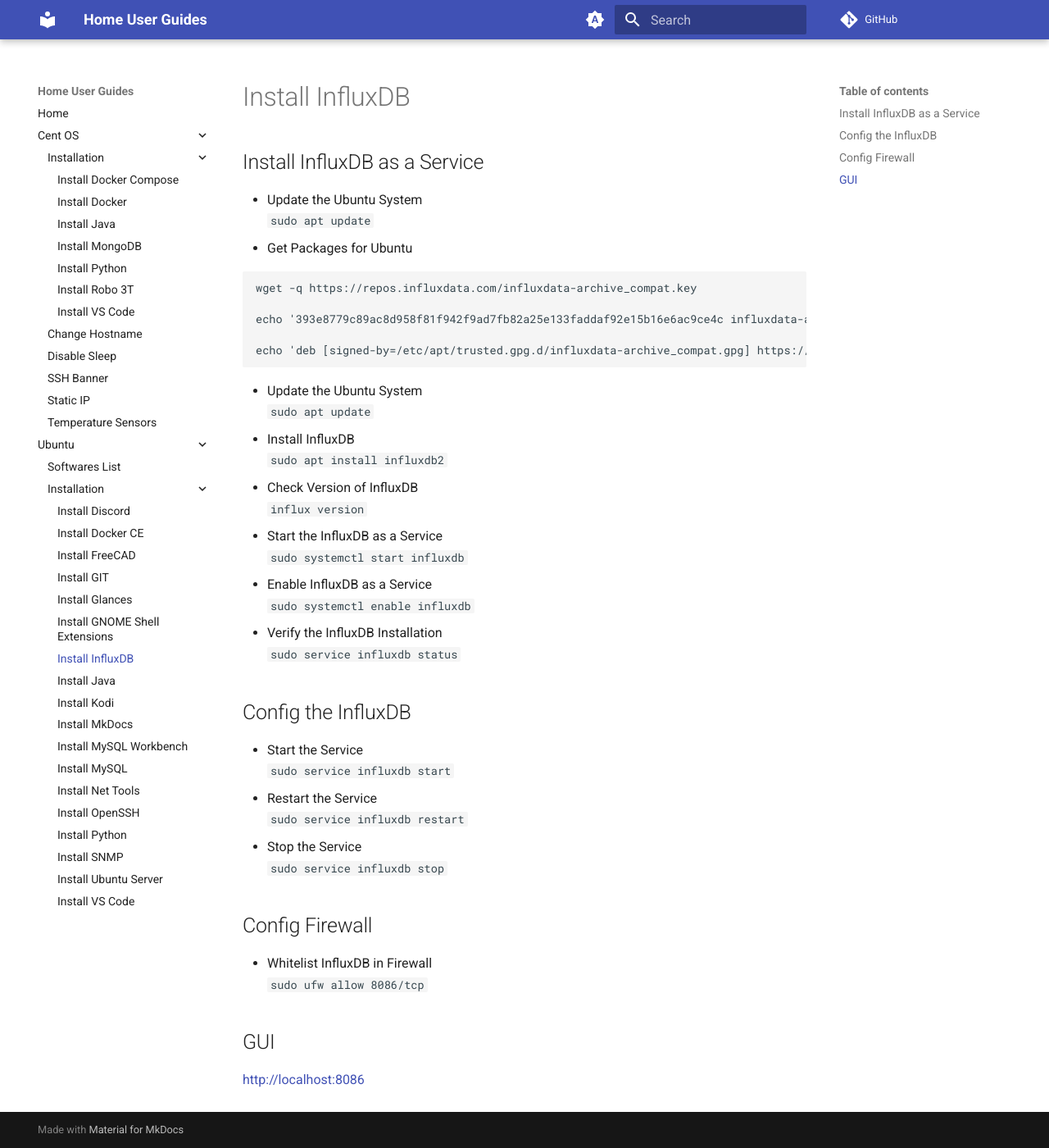
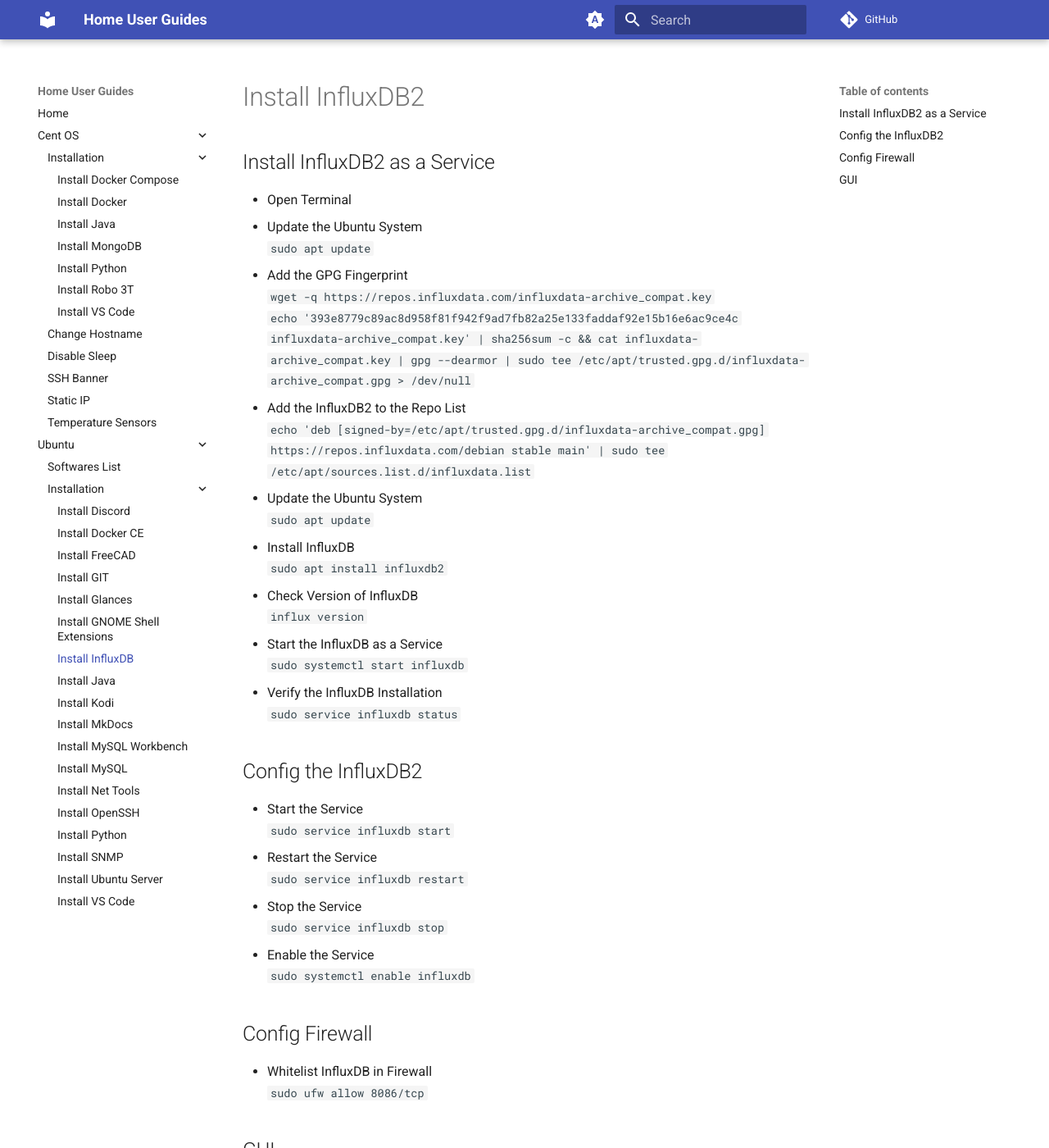
Before and after one commit to sreeramachandramurthy/home-user-guides, an MkDocs documentation site: the page built from docs/ubuntu/installation/install-influxdb.md, in a window 1280 px wide and 1400 px high. Shown: the whole window at 82% size. Built offline with MkDocs 1.6.1 and Material for MkDocs 9.7.7, drawn with Linux system fonts in a browser that asks for light colours; comment, search, counter and statistics services are not loaded.

Commit message:
InfluxDB

````diff
--- a/docs/ubuntu/installation/install-influxdb.md
+++ b/docs/ubuntu/installation/install-influxdb.md
@@ -1,19 +1,15 @@
-# Install InfluxDB
+# Install InfluxDB2
 
-## Install InfluxDB as a Service
+## Install InfluxDB2 as a Service
 
+* Open Terminal
 * Update the Ubuntu System
   `sudo apt update`
-* Get Packages for Ubuntu
-
-```bash
-wget -q https://repos.influxdata.com/influxdata-archive_compat.key
-
-echo '393e8779c89ac8d958f81f942f9ad7fb82a25e133faddaf92e15b16e6ac9ce4c influxdata-archive_compat.key' | sha256sum -c && cat influxdata-archive_compat.key | gpg --dearmor | sudo tee /etc/apt/trusted.gpg.d/influxdata-archive_compat.gpg > /dev/null
-
-echo 'deb [signed-by=/etc/apt/trusted.gpg.d/influxdata-archive_compat.gpg] https://repos.influxdata.com/debian stable main' | sudo tee /etc/apt/sources.list.d/influxdata.list
-```
-
+* Add the GPG Fingerprint
+  `wget -q https://repos.influxdata.com/influxdata-archive_compat.key`
+  `echo '393e8779c89ac8d958f81f942f9ad7fb82a25e133faddaf92e15b16e6ac9ce4c influxdata-archive_compat.key' | sha256sum -c && cat influxdata-archive_compat.key | gpg --dearmor | sudo tee /etc/apt/trusted.gpg.d/influxdata-archive_compat.gpg > /dev/null`
+* Add the InfluxDB2 to the Repo List
+   `echo 'deb [signed-by=/etc/apt/trusted.gpg.d/influxdata-archive_compat.gpg] https://repos.influxdata.com/debian stable main' | sudo tee /etc/apt/sources.list.d/influxdata.list`
 * Update the Ubuntu System
   `sudo apt update`
 * Install InfluxDB
@@ -22,12 +18,10 @@
   `influx version`
 * Start the InfluxDB as a Service
   `sudo systemctl start influxdb`
-* Enable InfluxDB as a Service
-  `sudo systemctl enable influxdb`
 * Verify the InfluxDB Installation
   `sudo service influxdb status`
 
-## Config the InfluxDB
+## Config the InfluxDB2
 
 * Start the Service
   `sudo service influxdb start`
@@ -35,6 +29,8 @@
   `sudo service influxdb restart`
 * Stop the Service
   `sudo service influxdb stop`
+* Enable the Service
+  `sudo systemctl enable influxdb`
 
 ## Config Firewall
 
````
